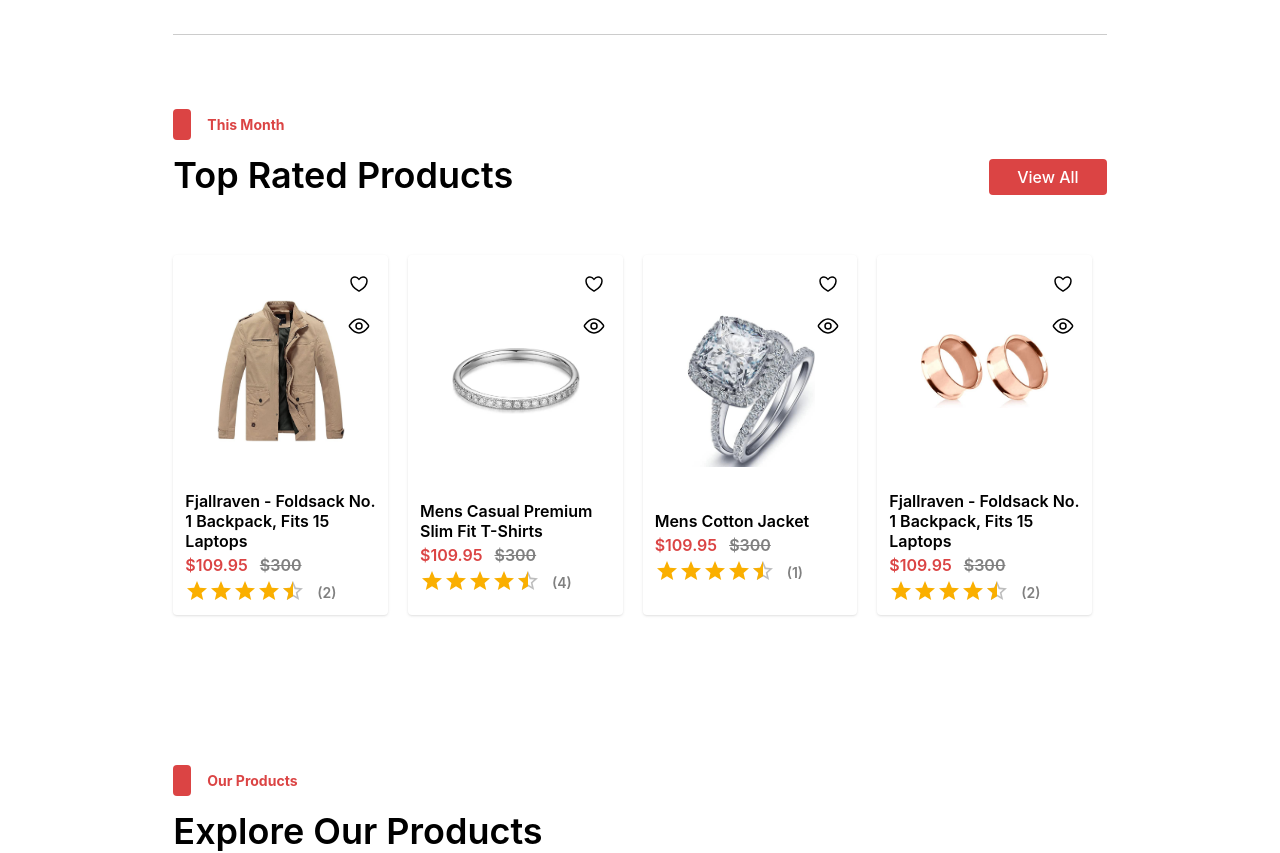
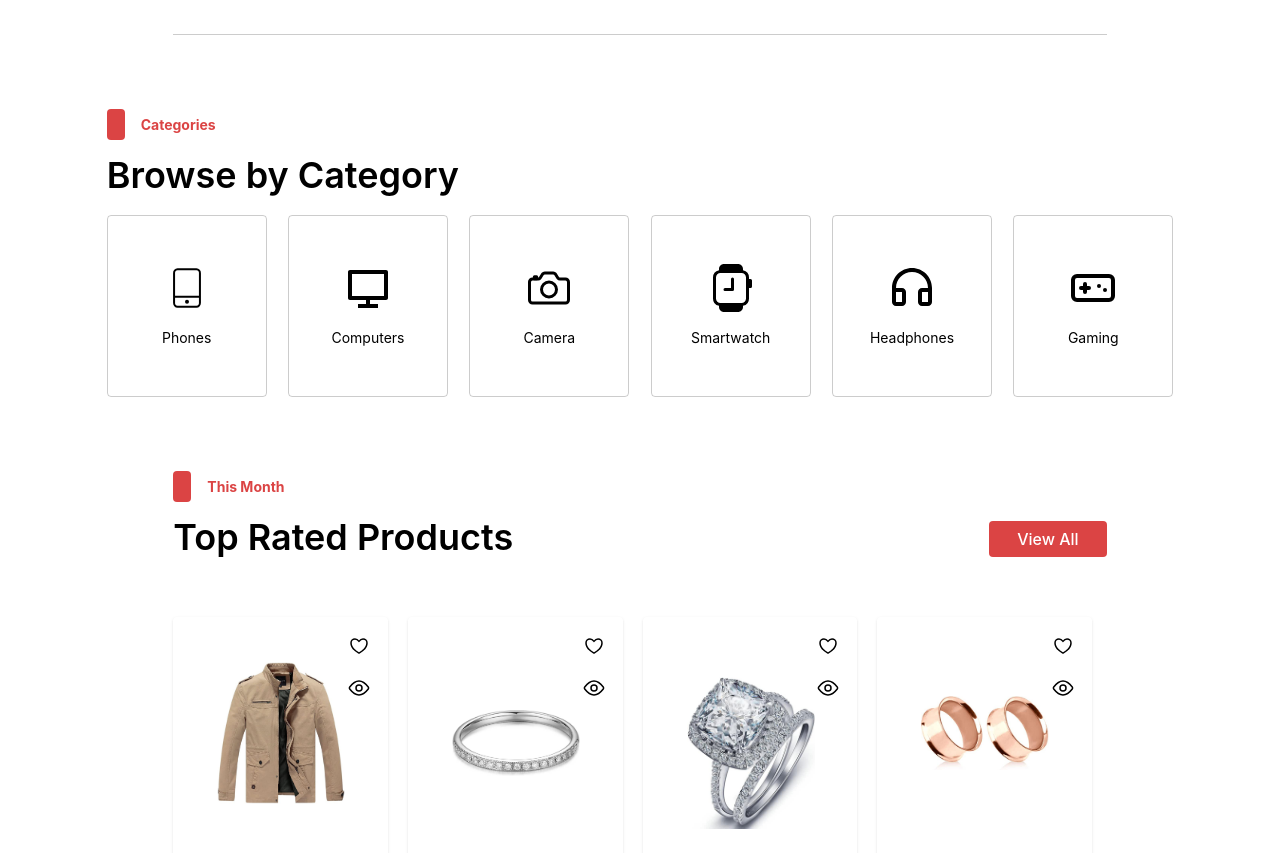
Before and after one commit to shalfi-sabit/E-commerce-Site, a React (Create React App) app: page / in a window 1280 px wide. Shown: the part 1129-1982 px from the top of the page. Built offline with nearby package versions, Linux system fonts and the light colour scheme; no server answers.

Commit message:
complete browse-by-category

```diff
--- /dev/null
+++ b/src/components/BrowsebyCategory/CategoryItem.tsx
@@ -0,0 +1,20 @@
+import React from "react";
+
+type categoryItemProps = {
+  children: React.ReactNode;
+  text: string;
+};
+
+const CategoryItem: React.FC<categoryItemProps> = ({ children, text }) => {
+  return (
+    <div
+      className="w-[31%] sm:w-[15%] flex flex-col justify-center items-center border rounded border-gray-200 hover:text-white-900 hover:bg-red-500 cursor-pointer
+        p-4 sm:p-6 md:p-8 lg:p-10 xl:p-12 duration-500"
+    >
+      {children}
+      <p className="text-xs md:text-sm">{text}</p>
+    </div>
+  );
+};
+
+export default CategoryItem;
--- /dev/null
+++ b/src/components/BrowsebyCategory/index.tsx
@@ -0,0 +1,46 @@
+import Wrapper from "../UI/Wrapper";
+import { CiMobile4 } from "react-icons/ci";
+import { RiComputerLine, RiHeadphoneLine } from "react-icons/ri";
+import { BsSmartwatch } from "react-icons/bs";
+import { IoCameraOutline } from "react-icons/io5";
+import { TbDeviceGamepad } from "react-icons/tb";
+import SectionHeader from "../UI/SectionHeader";
+import SectionTitle from "../UI/SectionTitle";
+import CategoryItem from "./CategoryItem";
+
+const index = () => {
+  return (
+    <section className="mt-8 sm:mt-10 md:mt-16 lg:mt-20 flex flex-col gap-3 sm:gap-5 mb-5 sm:mb-7">
+      <SectionHeader sectionHeader="Categories" />
+      <SectionTitle text="Browse by Category" />
+
+      <Wrapper className="flex items-center justify-between flex-wrap sm:flex-nowrap gap-2 xs:gap-3 sm:gap-0">
+        <CategoryItem text="Phones">
+          <CiMobile4 className="text-2xl xs:text-3xl sm:text-4xl md:text-5xl mb-2 sm:mb-4" />
+        </CategoryItem>
+
+        <CategoryItem text="Computers">
+          <RiComputerLine className="text-2xl xs:text-3xl sm:text-4xl md:text-5xl mb-2 sm:mb-4" />
+        </CategoryItem>
+
+        <CategoryItem text="Camera">
+          <IoCameraOutline className="text-2xl xs:text-3xl sm:text-4xl md:text-5xl mb-2 sm:mb-4" />
+        </CategoryItem>
+
+        <CategoryItem text="Smartwatch">
+          <BsSmartwatch className="text-2xl xs:text-3xl sm:text-4xl md:text-5xl mb-2 sm:mb-4" />
+        </CategoryItem>
+
+        <CategoryItem text="Headphones">
+          <RiHeadphoneLine className="text-2xl xs:text-3xl sm:text-4xl md:text-5xl mb-2 sm:mb-4" />
+        </CategoryItem>
+
+        <CategoryItem text="Gaming">
+          <TbDeviceGamepad className="text-2xl xs:text-3xl sm:text-4xl md:text-5xl mb-2 sm:mb-4" />
+        </CategoryItem>
+      </Wrapper>
+    </section>
+  );
+};
+
+export default index;
--- a/src/components/pages/Home/index.tsx
+++ b/src/components/pages/Home/index.tsx
@@ -2,11 +2,13 @@ import FlashSale from "../../FlashSales";
 import HeroSection from "../../HeroSection";
 import TopRatedProducts from "../../TopRatedProducts";
 import OurProducts from "../../OurProducts";
+import BrowseByCategory from "../../BrowsebyCategory";
 const Home = () => {
   return (
     <main className="overflow-x-hidden">
       <HeroSection />
       <FlashSale />
+      <BrowseByCategory />
       <TopRatedProducts />
       <OurProducts />
     </main>
--- a/src/components/pages/RootLayout/index.tsx
+++ b/src/components/pages/RootLayout/index.tsx
@@ -2,7 +2,6 @@ import Navbar from "../../shared/Navbar";
 import Snackbar from "../../Snackbar";
 import { Outlet } from "react-router-dom";
 import Footer from "../../shared/Footer";
-import Cart from "../Cart";
 const RootLayout = () => {
   return (
     <main>
```
